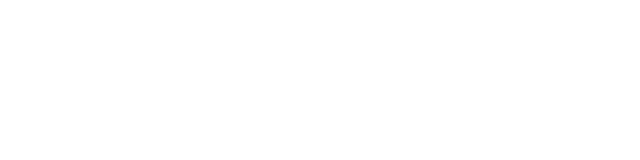
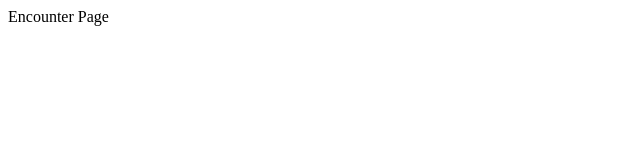
Before and after one commit to ninasander/capstone-project, a React (Create React App) app: page / in a window 1280 px wide. Shown: the top 160 px of the page, without its empty margins (0-640 px from the left). Built offline with nearby package versions, Linux system fonts and the light colour scheme.

Commit message:
Add EncounterPage.js

```diff
--- a/src/App.js
+++ b/src/App.js
@@ -1,7 +1,12 @@
 import React from 'react'
+import EncounterPage from './EncounterPage/EncounterPage'
 
 function App() {
-  return <div></div>
+  return (
+    <div>
+      <EncounterPage />
+    </div>
+  )
 }
 
 export default App
--- a/src/EncounterPage/EncounterPage.js
+++ b/src/EncounterPage/EncounterPage.js
@@ -0,0 +1,5 @@
+import React from 'react'
+
+export default function EncounterPage() {
+  return <>Encounter Page</>
+}
```
